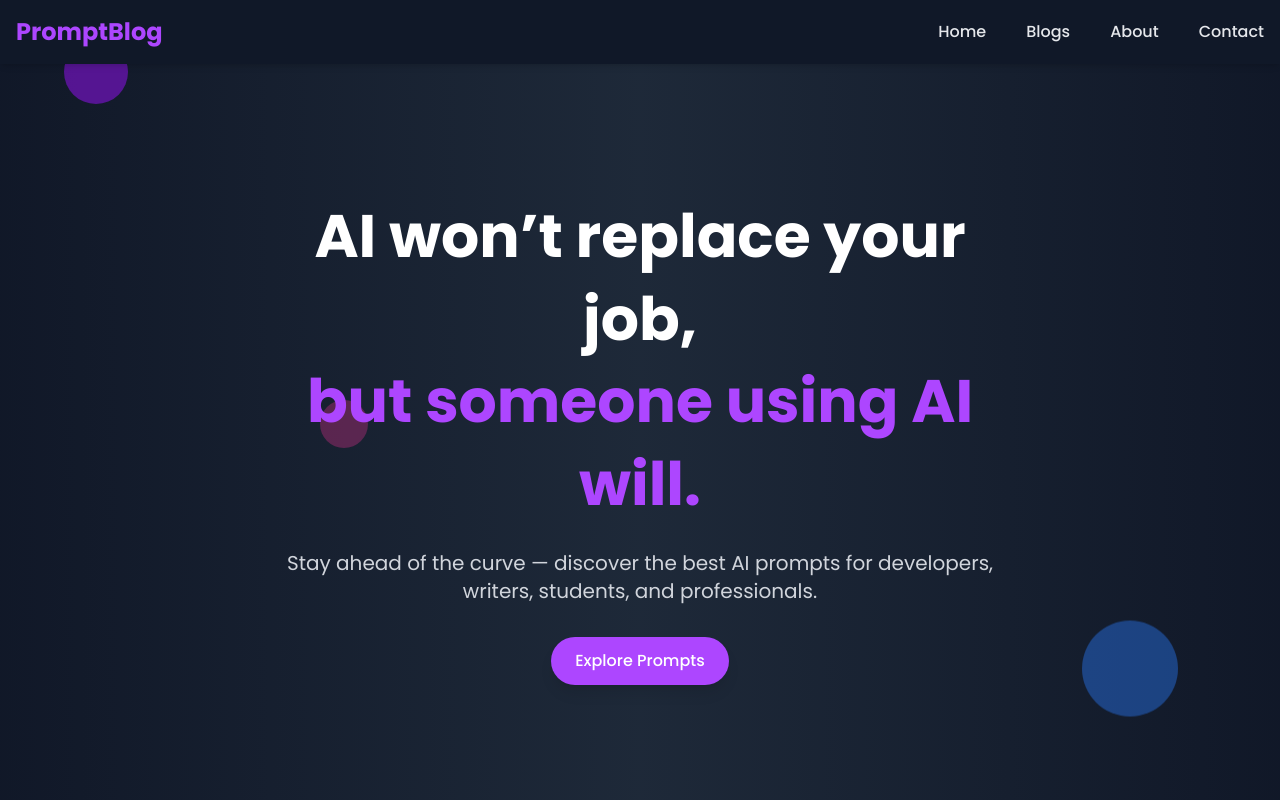
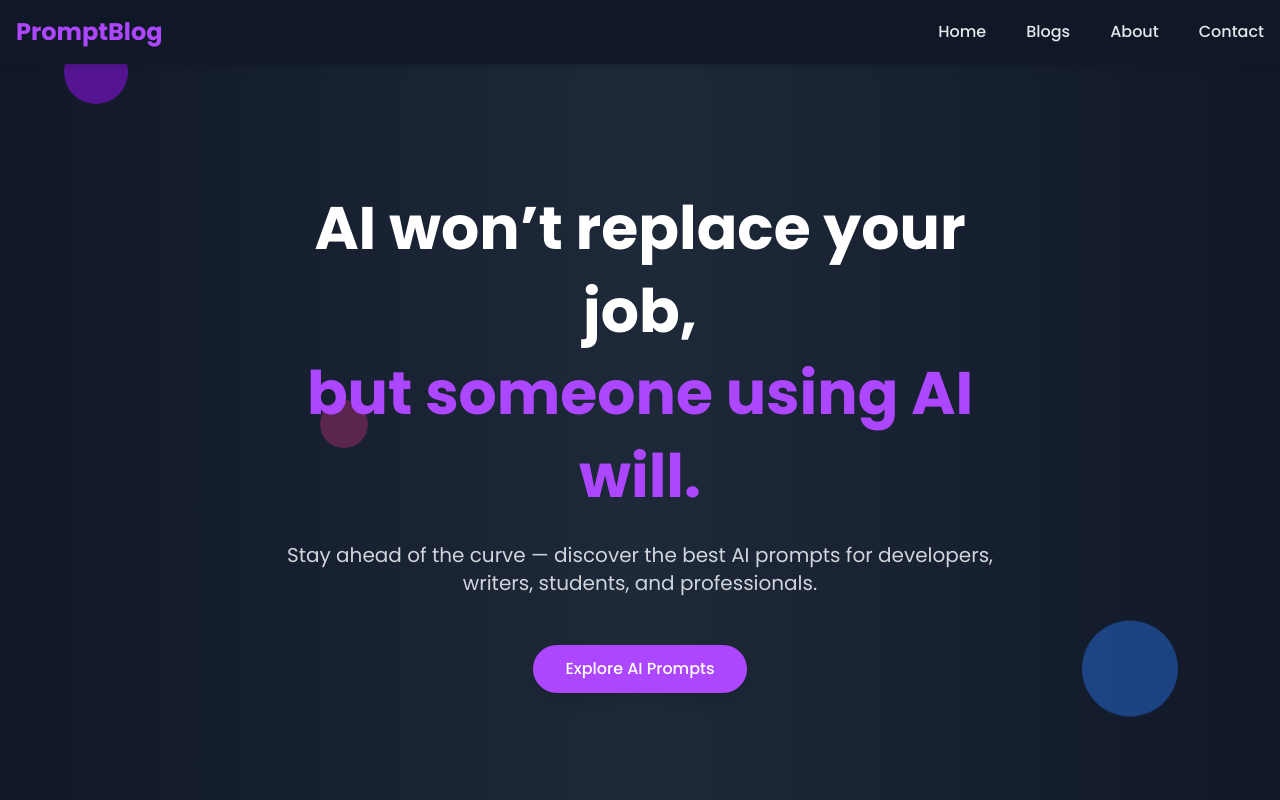
Before and after one commit to maheshmantrala/Prompt_AI, a React (Vite) app: page / in a window 1280 px wide. Built offline with nearby package versions, Linux system fonts and the light colour scheme.

Commit message:
updated about and herosection

```diff
--- a/src/components/About.jsx
+++ b/src/components/About.jsx
@@ -1,5 +1,5 @@
 import { motion } from "framer-motion";
-
+import { Link } from "react-router-dom";
 const About = () => {
   return (
     <section className="min-h-screen bg-gradient-to-b from-gray-900 via-gray-800 to-gray-900 text-gray-100 px-6 py-20 font-sans">
@@ -71,14 +71,18 @@ const About = () => {
       {/* Call-to-Action */}
   {/* Call-to-Action */}
 <div className="mt-12 flex justify-center">
-  <motion.a
-    href="/blogs"
-    className="bg-purple-500 text-white px-8 py-3 rounded-full shadow-lg hover:bg-purple-600 transition font-medium"
-    whileHover={{ scale: 1.05 }}
-    whileTap={{ scale: 0.95 }}
+   <motion.div
+  whileHover={{ scale: 1.05 }}
+  whileTap={{ scale: 0.95 }}
+  className="mt-12 text-center"
+>
+  <Link
+    to="/blogs"
+    className="inline-block bg-purple-500 text-white px-8 py-3 rounded-full shadow-lg hover:bg-purple-600 transition font-medium"
   >
     Explore AI Prompts
-  </motion.a>
+  </Link>
+</motion.div>
 </div>
 
 
--- a/src/components/HeroSection.jsx
+++ b/src/components/HeroSection.jsx
@@ -1,5 +1,5 @@
 import { motion } from "framer-motion";
-
+import { Link } from "react-router-dom";
 const HeroSection = () => {
   return (
     <section className="relative min-h-screen pt-20 flex items-center justify-center bg-gradient-to-r from-gray-900 via-gray-800 to-gray-900 px-4 sm:px-6 lg:px-8 overflow-hidden">
@@ -36,14 +36,18 @@ const HeroSection = () => {
         </motion.p>
 
         {/* Button */}
-        <motion.a
-          href="/blogs"
-          className="mt-6 sm:mt-8 inline-block bg-purple-500 text-white px-5 sm:px-6 py-2 sm:py-3 rounded-full shadow-lg hover:bg-purple-600 transition font-medium"
-          whileHover={{ scale: 1.05 }}
-          whileTap={{ scale: 0.95 }}
-        >
-          Explore Prompts
-        </motion.a>
+        <motion.div
+  whileHover={{ scale: 1.05 }}
+  whileTap={{ scale: 0.95 }}
+  className="mt-12 text-center"
+>
+  <Link
+    to="/blogs"
+    className="inline-block bg-purple-500 text-white px-8 py-3 rounded-full shadow-lg hover:bg-purple-600 transition font-medium"
+  >
+    Explore AI Prompts
+  </Link>
+</motion.div>
       </div>
     </section>
   );
```
